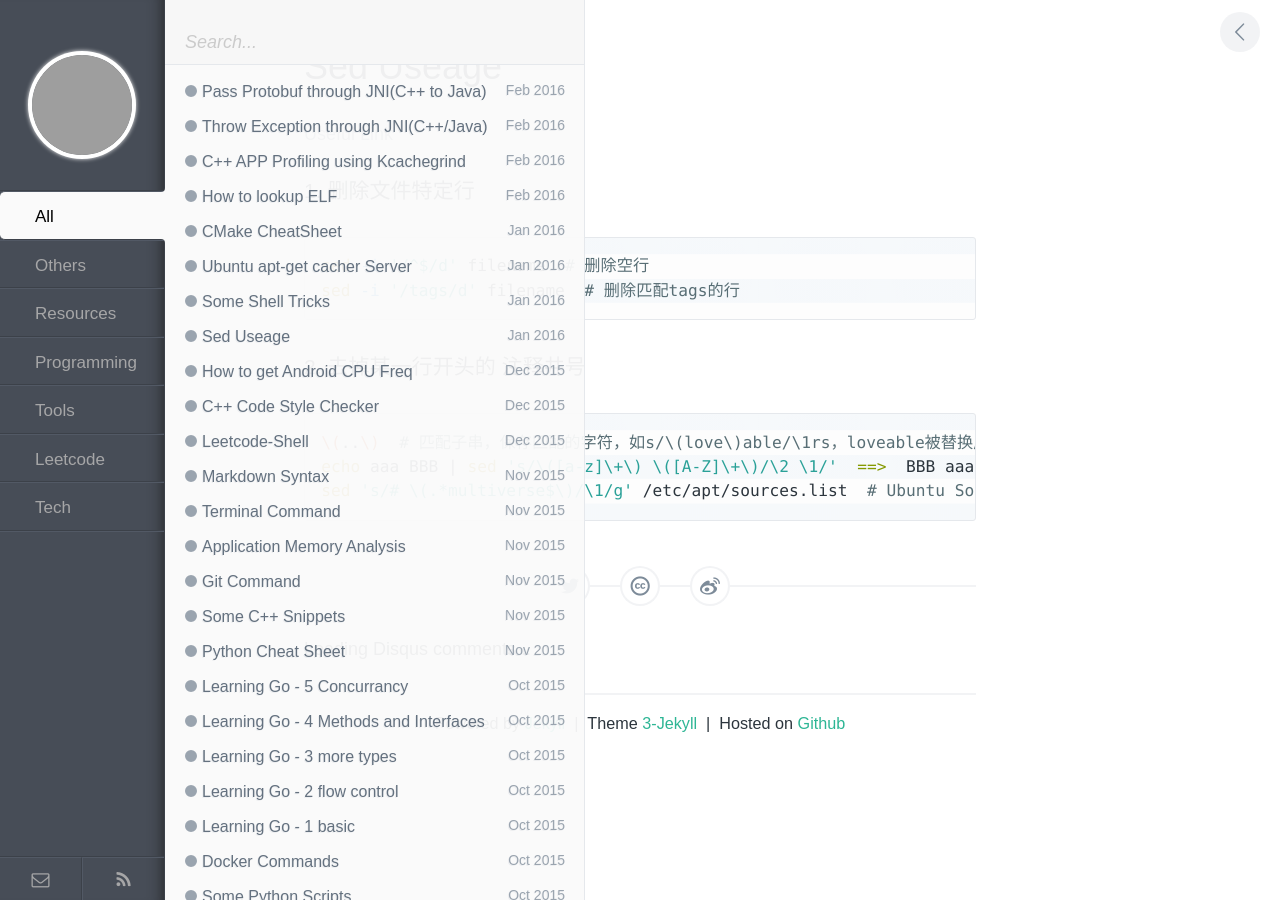
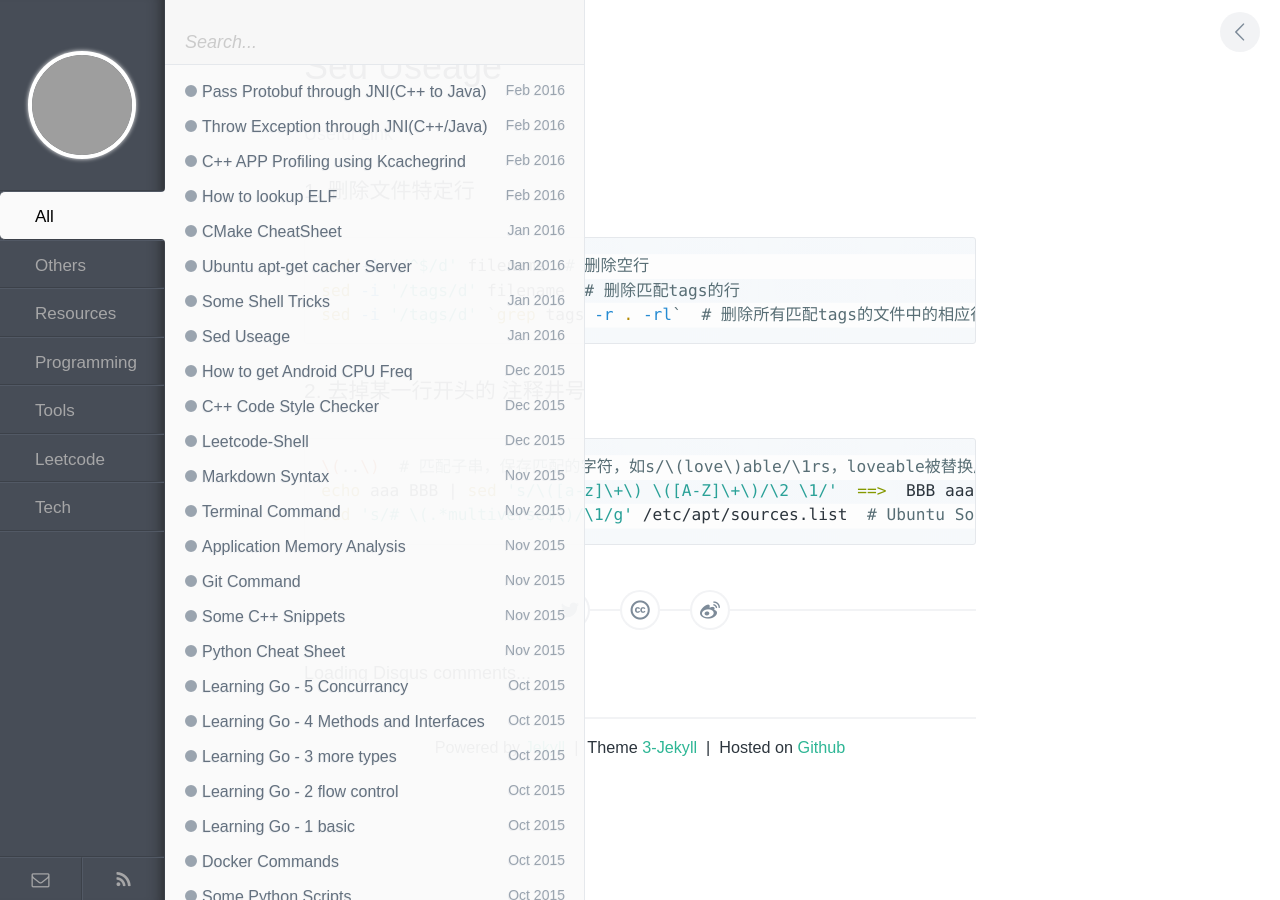
Before and after one commit to wykvictor/wykvictor.github.io, a Jekyll site: the page built from _posts/resources/2016-01-19-Sed-Useage.md, in a window 1280 px wide. Built offline with Jekyll 4.4.1, drawn with Linux system fonts in a browser that asks for light colours; comment, search, counter and statistics services are not loaded; grey boxes are pictures that could not be loaded.

Commit message:
add sed dir

```diff
--- a/_posts/resources/2016-01-19-Sed-Useage.md
+++ b/_posts/resources/2016-01-19-Sed-Useage.md
@@ -12,6 +12,7 @@ categories: Resources
 {% highlight Bash shell scripts %}
 sed -i '/^$/d' filename  # 删除空行
 sed -i '/tags/d' filename  # 删除匹配tags的行
+sed -i '/tags/d' `grep tags -r . -rl`  # 删除所有匹配tags的文件中的相应行，替换文件夹中所有文件
 {% endhighlight %}
 
 ### 2. 去掉某一行开头的 注释井号
```
